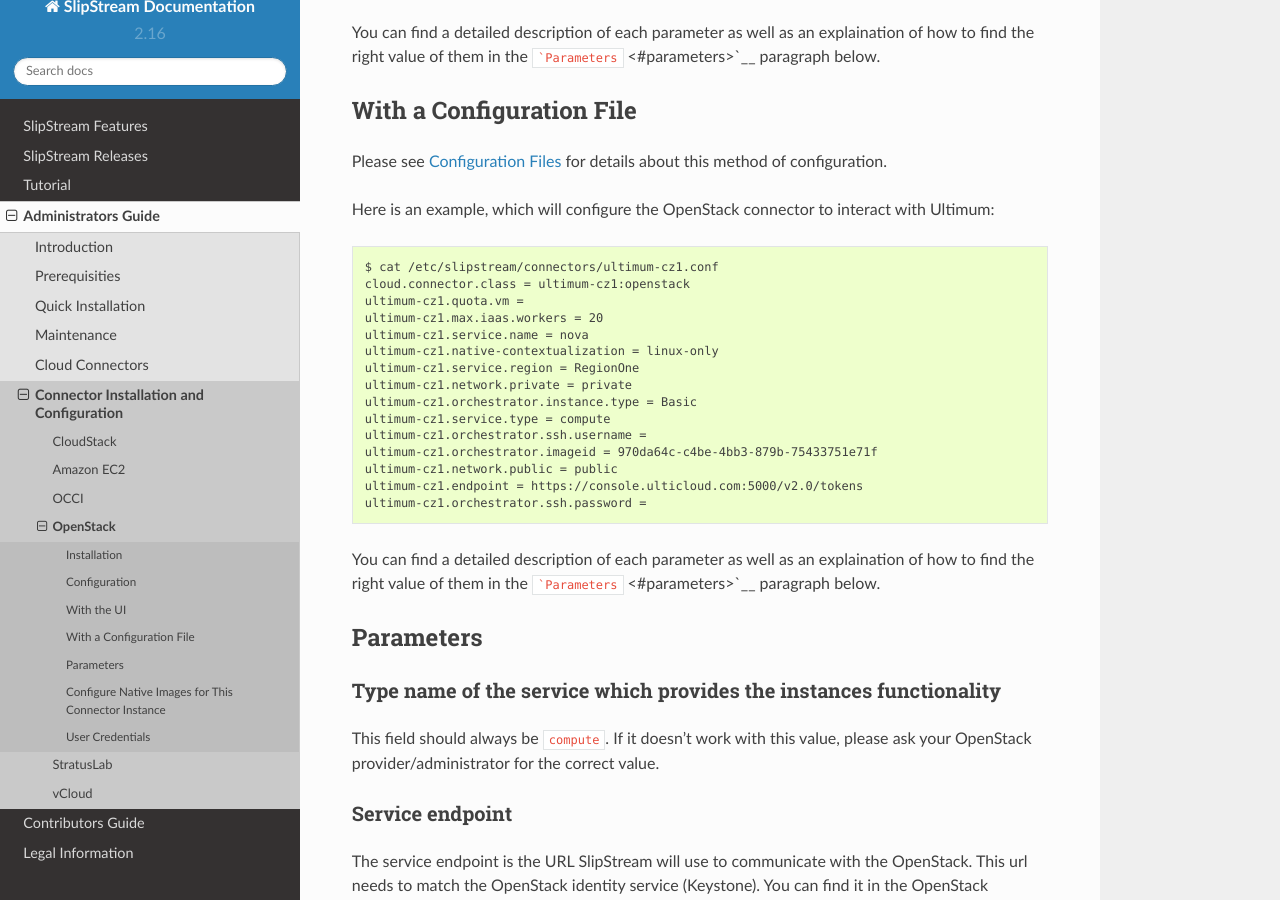
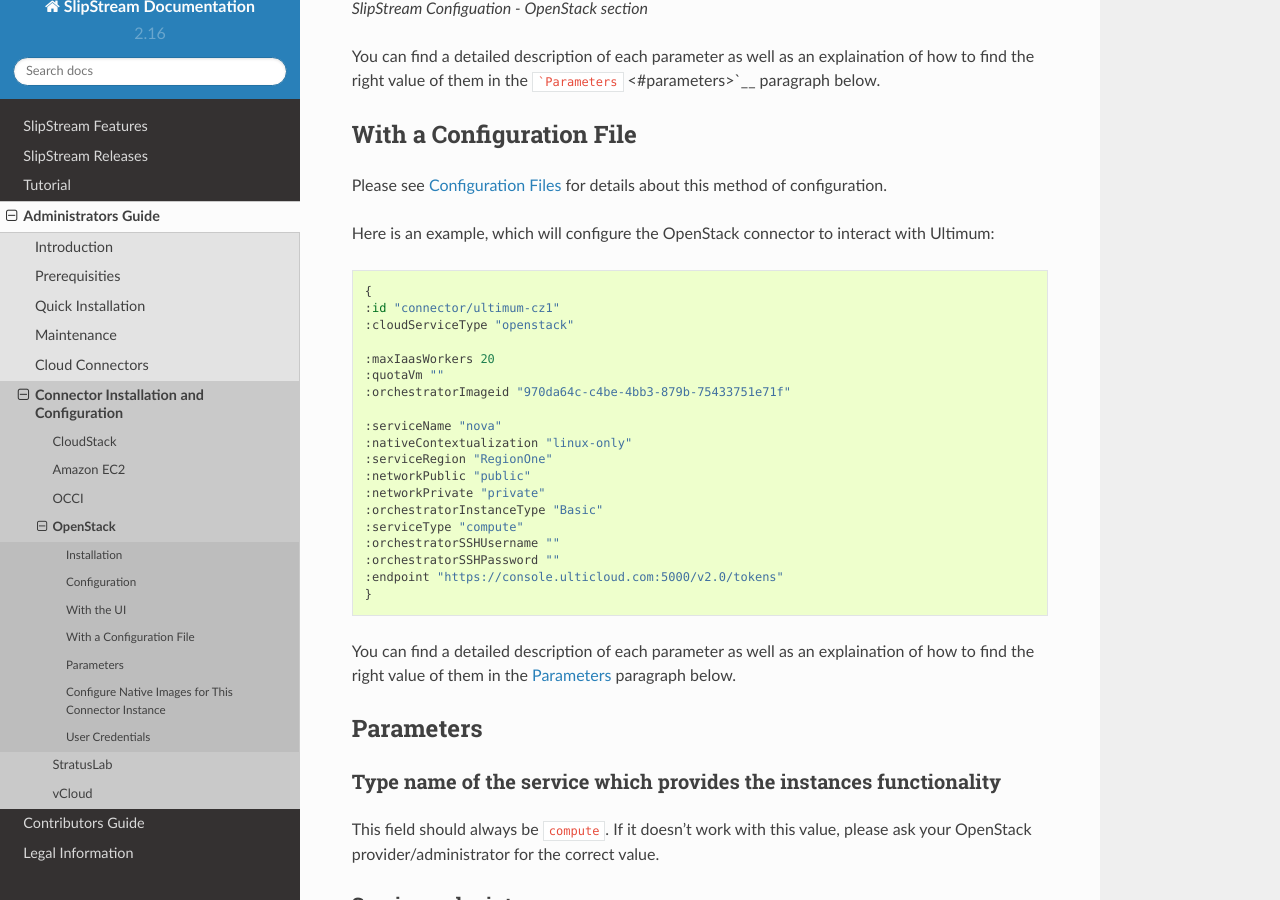
Before and after one commit to slipstream/SlipStreamDocumentation, a Sphinx documentation site: the page built from docs/administrator_guide/connectors/openstack_connector.rst, in a window 1280 px wide and 900 px high, scrolled down 2229 px. Built offline with Sphinx 7.4.7 and the Read the Docs theme 2.0.0, drawn with Linux system fonts in a browser that asks for light colours; some of the changed text lies outside the part shown.

Commit message:
updated docu on Openstack connector configuration

````diff
--- a/docs/administrator_guide/connectors/openstack_connector.rst
+++ b/docs/administrator_guide/connectors/openstack_connector.rst
@@ -91,25 +92,29 @@
 
 ::
 
-    $ cat /etc/slipstream/connectors/ultimum-cz1.conf
-    cloud.connector.class = ultimum-cz1:openstack
-    ultimum-cz1.quota.vm =
-    ultimum-cz1.max.iaas.workers = 20
-    ultimum-cz1.service.name = nova
-    ultimum-cz1.native-contextualization = linux-only
-    ultimum-cz1.service.region = RegionOne
-    ultimum-cz1.network.private = private
-    ultimum-cz1.orchestrator.instance.type = Basic
-    ultimum-cz1.service.type = compute
-    ultimum-cz1.orchestrator.ssh.username =
-    ultimum-cz1.orchestrator.imageid = 970da64c-c4be-4bb3-879b-75433751e71f
-    ultimum-cz1.network.public = public
-    ultimum-cz1.endpoint = https://console.ulticloud.com:5000/v2.0/tokens
-    ultimum-cz1.orchestrator.ssh.password =
+    {
+    :id "connector/ultimum-cz1"
+    :cloudServiceType "openstack"
+
+    :maxIaasWorkers 20
+    :quotaVm ""
+    :orchestratorImageid "970da64c-c4be-4bb3-879b-75433751e71f"
+
+    :serviceName "nova"
+    :nativeContextualization "linux-only"
+    :serviceRegion "RegionOne"
+    :networkPublic "public"
+    :networkPrivate "private"
+    :orchestratorInstanceType "Basic"
+    :serviceType "compute"
+    :orchestratorSSHUsername ""
+    :orchestratorSSHPassword ""
+    :endpoint "https://console.ulticloud.com:5000/v2.0/tokens"
+    }
 
 You can find a detailed description of each parameter as well as an
 explaination of how to find the right value of them in the
-```Parameters`` <#parameters>`__ paragraph below.
+`Parameters <#parameters>`__ paragraph below.
 
 Parameters
 ----------
````
Also changed, not shown: other parts of docs/administrator_guide/connectors/openstack_connector.rst (+3 -2 lines).
